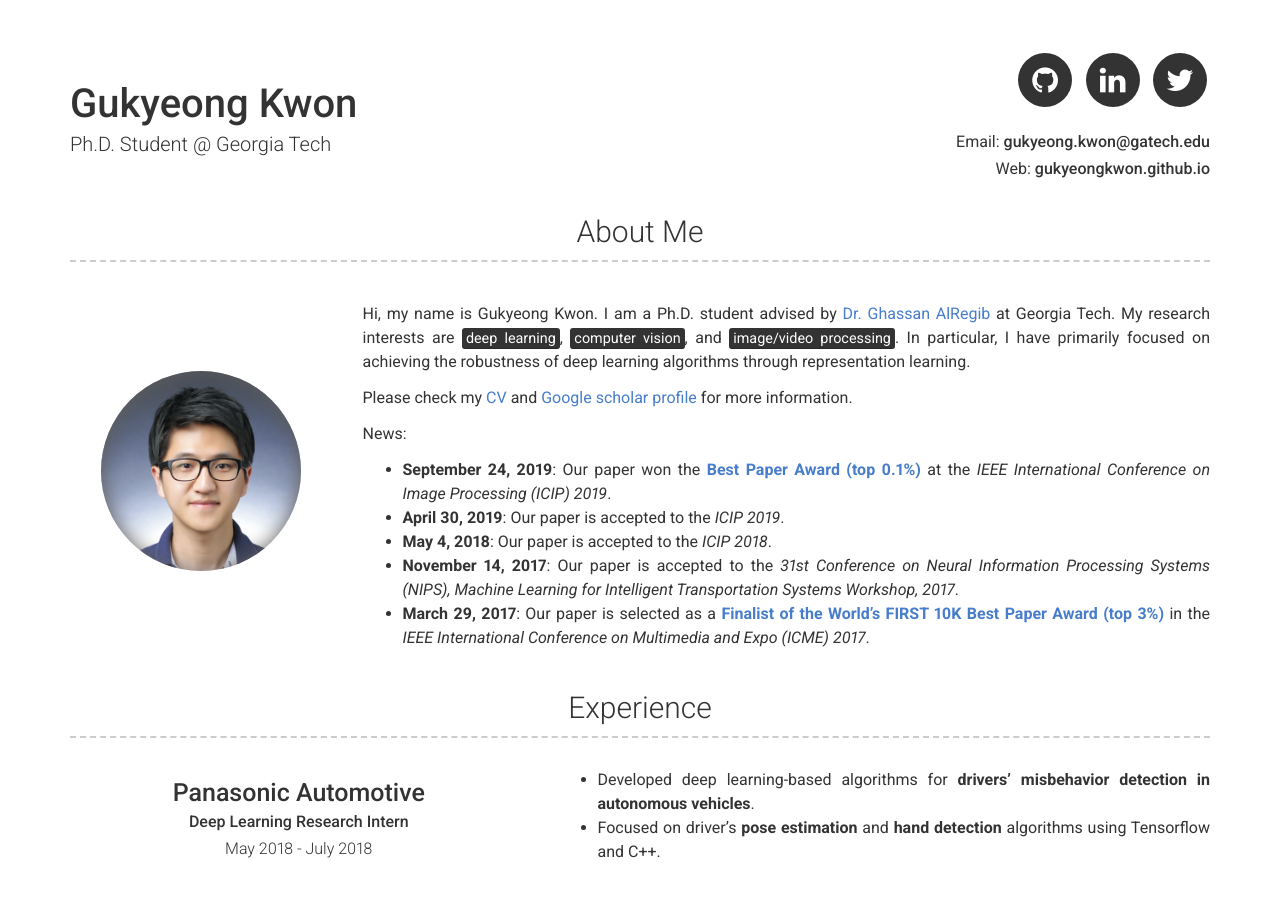
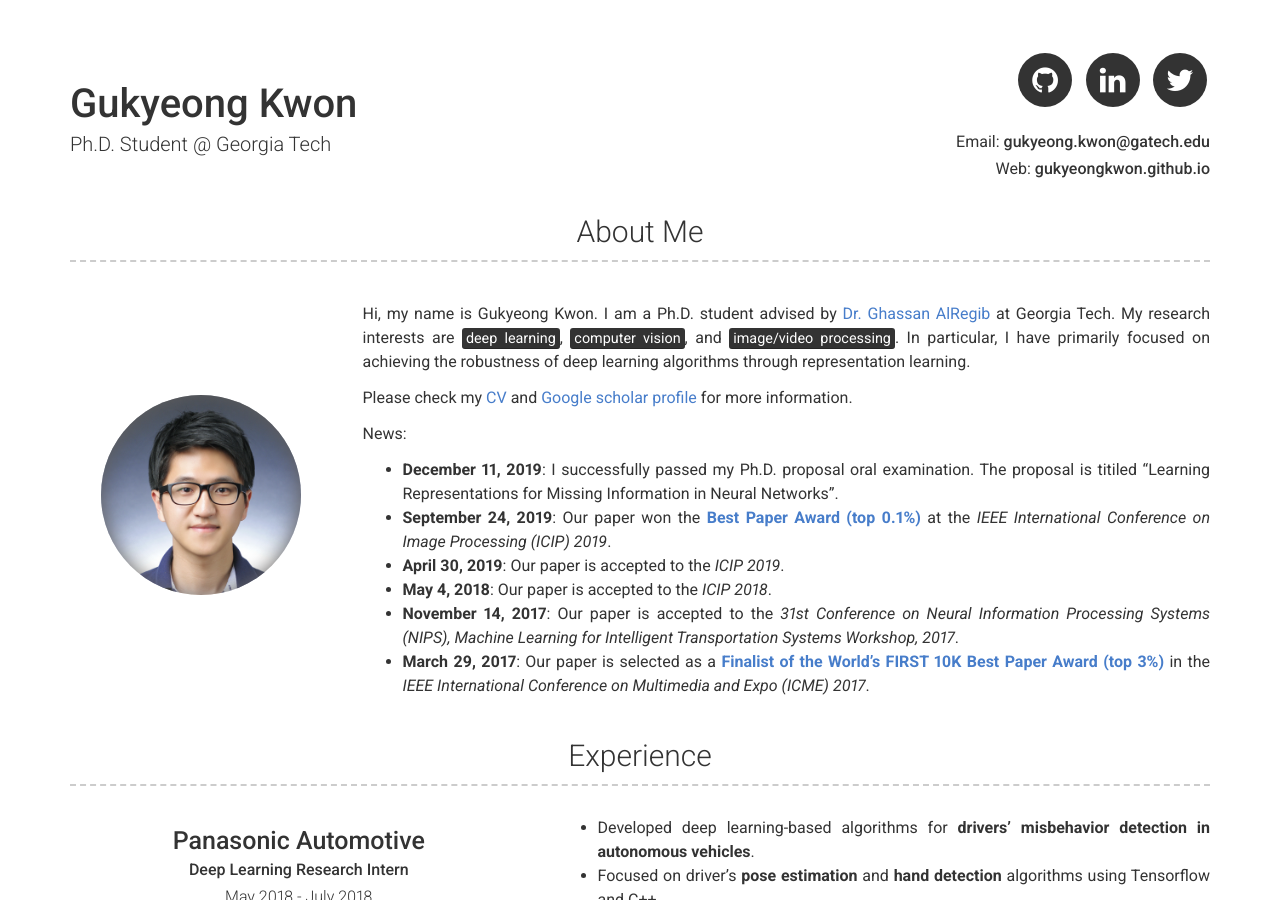
Before and after one commit to gukyeongkwon/gukyeongkwon.github.io, a Jekyll site: the page built from index.md, in a window 1280 px wide and 900 px high. Built offline with Jekyll 4.4.1, drawn with Linux system fonts in a browser that asks for light colours.

Commit message:
Update news

```diff
--- a/_config.yml
+++ b/_config.yml
@@ -33,6 +33,7 @@ about_content: | # this will include new lines to allow paragraphs
   Please check my [CV](resume/Gukyeong_Kwon_CV.pdf){:target="_blank"} and [Google scholar profile](https://scholar.google.com/citations?user=So9yfEQAAAAJ&hl=en&oi=ao){:target="_blank"} for more information.
 
   News:
+    - **December 11, 2019**: I successfully passed my Ph.D. proposal oral examination. The proposal is titiled "Learning Representations for Missing Information in Neural Networks".
     - **September 24, 2019**: Our paper  won the [**Best Paper Award (top 0.1%)**](https://www.ece.gatech.edu/news/627107/olives-team-wins-ieee-icip-best-paper-award){:target="_blank"} at the *IEEE International Conference on Image Processing (ICIP) 2019*.
     - **April 30, 2019**: Our paper is accepted to the *ICIP 2019*.
     - **May 4, 2018**: Our paper is accepted to the *ICIP 2018*.
```
Also changed, not shown: 1 other file.
